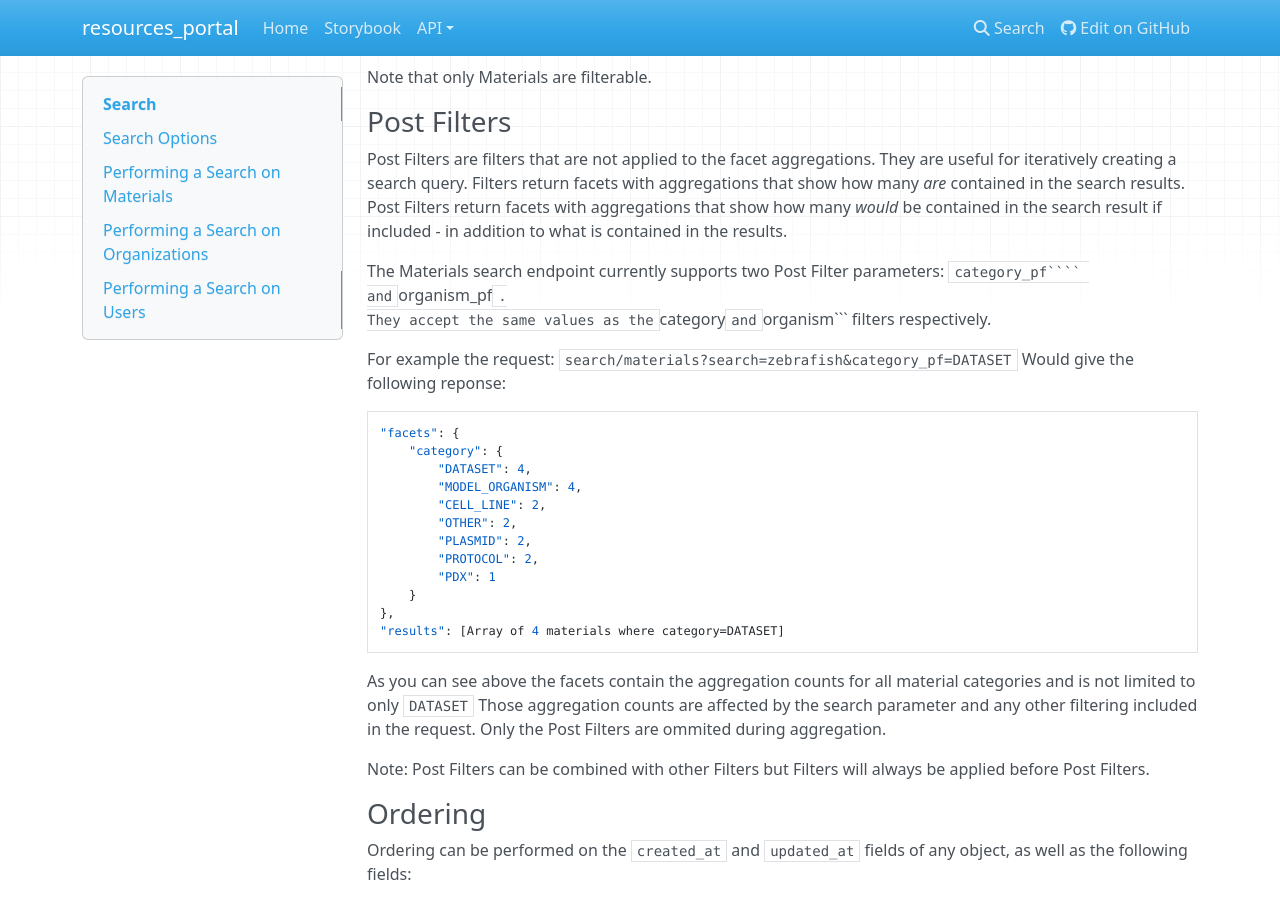
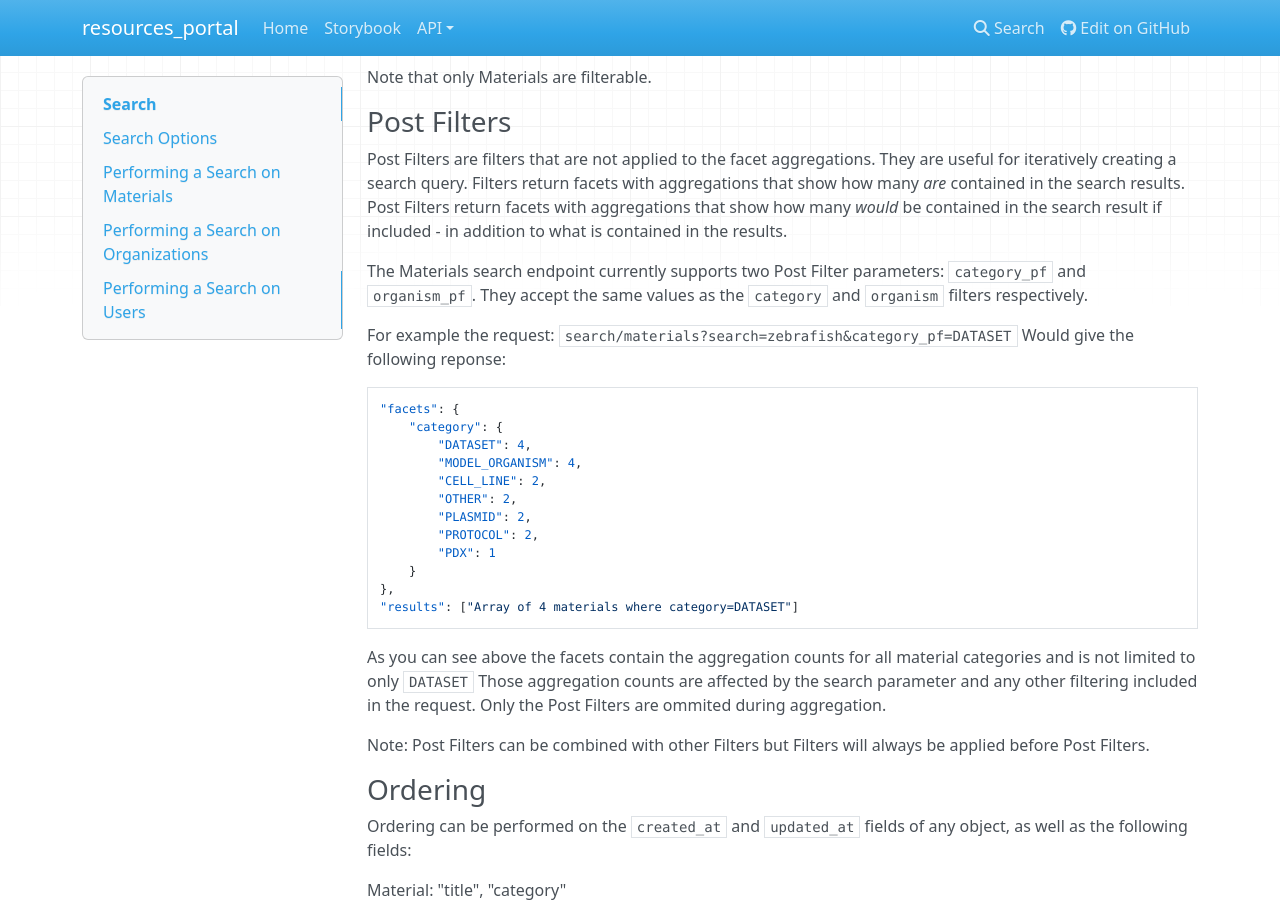
Before and after one commit to AlexsLemonade/resources-portal, an MkDocs documentation site: the page built from docs/api/search.md, in a window 1280 px wide and 900 px high, scrolled down 841 px. Built offline with MkDocs 1.6.1, drawn with Linux system fonts in a browser that asks for light colours; nearby versions of some CDN libraries.

Commit message:
tweak md

`````diff
--- a/docs/api/search.md
+++ b/docs/api/search.md
@@ -43,7 +43,7 @@ Post Filters are filters that are not applied to the facet aggregations. They ar
 Filters return facets with aggregations that show how many *are* contained in the search results.
 Post Filters return facets with aggregations that show how many *would* be contained in the search result if included - in addition to what is contained in the results.
 
-The Materials search endpoint currently supports two Post Filter parameters: ```category_pf```` and ```organism_pf```.
+The Materials search endpoint currently supports two Post Filter parameters: ```category_pf``` and ```organism_pf```.
 They accept the same values as the ```category``` and ```organism``` filters respectively.
 
 For example the request:  ```search/materials?search=zebrafish&category_pf=DATASET```
@@ -60,7 +60,7 @@ Would give the following reponse:
         "PDX": 1
     }
 },
-"results": [Array of 4 materials where category=DATASET]
+"results": ["Array of 4 materials where category=DATASET"]
 ```
 As you can see above the facets contain the aggregation counts for all material categories and is not limited to only ```DATASET```
 Those aggregation counts are affected by the search parameter and any other filtering included in the request. Only the Post Filters are ommited during aggregation.
`````
